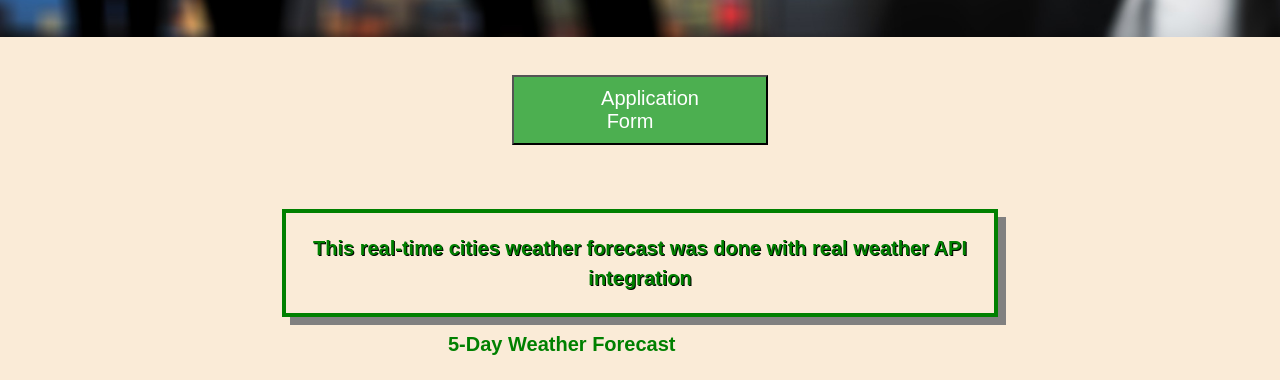
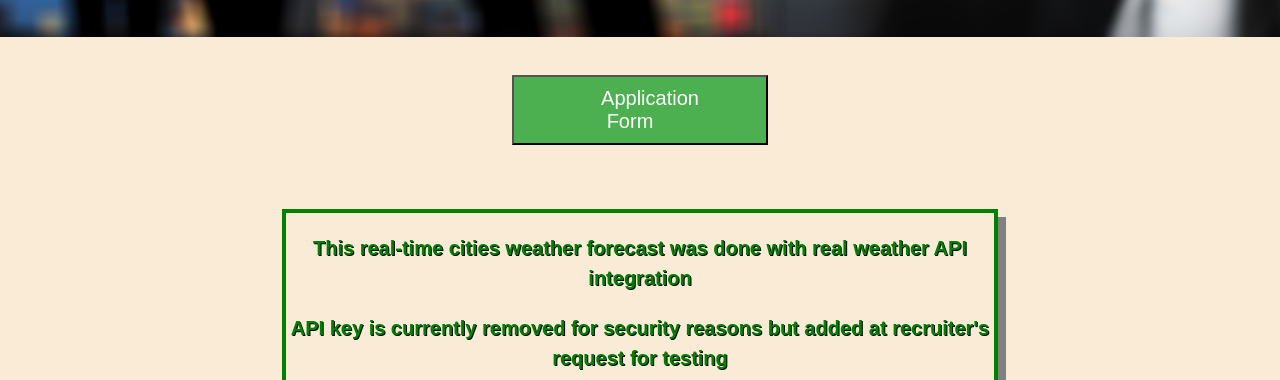
Before and after one commit to johnfisher22/myprofile, a plain HTML site: page ajax.html in a window 1280 px wide. Shown: the part 363-743 px from the top of the page. Drawn offline with Linux system fonts and the light colour scheme.

Commit message:
Update ajax.html

```diff
--- a/ajax.html
+++ b/ajax.html
@@ -67,6 +67,7 @@
 
 <div id="nextProject">
 <p>This real-time cities weather forecast was done with real weather API integration</p>
+  <p>API key is currently removed for security reasons but added at recruiter's request for testing</p>
 </div>
 
 
```
